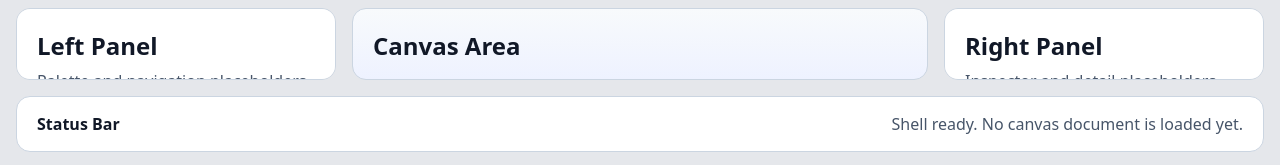
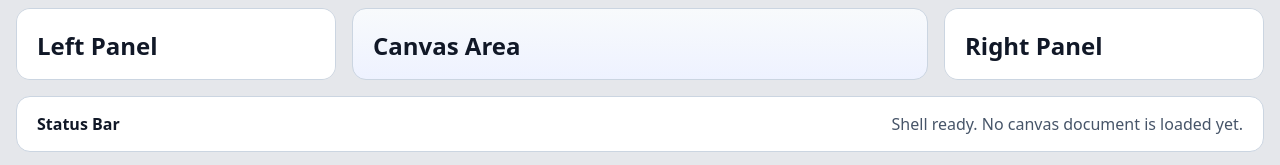
Before and after one commit to Majmunu/omni-canvas, a React (Vite) app: page / in a window 1280 px wide. Shown: the part 632-797 px from the top of the page. Built offline with nearby package versions, Linux system fonts and the light colour scheme.

Commit message:
feat(ce-015): scaffold palette/layers/inspector panels

```diff
--- a/src/App.tsx
+++ b/src/App.tsx
@@ -6,6 +6,8 @@ import { selectDocument, selectRootId } from './editor/store'
 import { createBuiltinComponentRegistry } from './core/registry'
 import { CanvasRoot } from './renderer/dom'
 import { OverlayLayer } from './renderer/overlay/OverlayLayer'
+
+import { InspectorPanel, LayersPanel, PalettePanel } from './editor/panels'
 
 function EditorShell(props: { debugRootId?: string; children?: React.ReactNode }) {
   const { debugRootId, children } = props
@@ -43,7 +45,7 @@ function EditorShell(props: { debugRootId?: string; children?: React.ReactNode }
           aria-labelledby="editor-left-panel-title"
         >
           <h2 id="editor-left-panel-title">Left Panel</h2>
-          <p>Palette and navigation placeholders will attach here in a later task.</p>
+          <PalettePanel />
         </aside>
 
         <section
@@ -65,9 +67,8 @@ function EditorShell(props: { debugRootId?: string; children?: React.ReactNode }
           aria-labelledby="editor-right-panel-title"
         >
           <h2 id="editor-right-panel-title">Right Panel</h2>
-          <p>
-            Inspector and detail placeholders will land here after the shell baseline is stable.
-          </p>
+          <LayersPanel />
+          <InspectorPanel />
         </aside>
       </div>
 
--- /dev/null
+++ b/src/editor/panels/InspectorPanel.tsx
@@ -0,0 +1,14 @@
+import type React from 'react'
+
+export function InspectorPanel(props: { children?: React.ReactNode }) {
+  return (
+    <section aria-label="Inspector" className="editor-panel editor-panel--inspector">
+      <header className="editor-panel__header">
+        <h3 className="editor-panel__title">Inspector</h3>
+      </header>
+      <div className="editor-panel__body">
+        {props.children ?? <p>Select a node to inspect its properties.</p>}
+      </div>
+    </section>
+  )
+}
--- /dev/null
+++ b/src/editor/panels/LayersPanel.tsx
@@ -0,0 +1,12 @@
+import type React from 'react'
+
+export function LayersPanel(props: { children?: React.ReactNode }) {
+  return (
+    <section aria-label="Layers" className="editor-panel editor-panel--layers">
+      <header className="editor-panel__header">
+        <h3 className="editor-panel__title">Layers</h3>
+      </header>
+      <div className="editor-panel__body">{props.children ?? <p>Layers coming soon.</p>}</div>
+    </section>
+  )
+}
--- /dev/null
+++ b/src/editor/panels/PalettePanel.tsx
@@ -0,0 +1,12 @@
+import type React from 'react'
+
+export function PalettePanel(props: { children?: React.ReactNode }) {
+  return (
+    <section aria-label="Palette" className="editor-panel editor-panel--palette">
+      <header className="editor-panel__header">
+        <h3 className="editor-panel__title">Palette</h3>
+      </header>
+      <div className="editor-panel__body">{props.children ?? <p>Palette coming soon.</p>}</div>
+    </section>
+  )
+}
--- /dev/null
+++ b/src/editor/panels/index.ts
@@ -0,0 +1,3 @@
+export { PalettePanel } from './PalettePanel'
+export { LayersPanel } from './LayersPanel'
+export { InspectorPanel } from './InspectorPanel'
```
Also changed, not shown: 1 other file (tests, documents, lock files or other folders).
